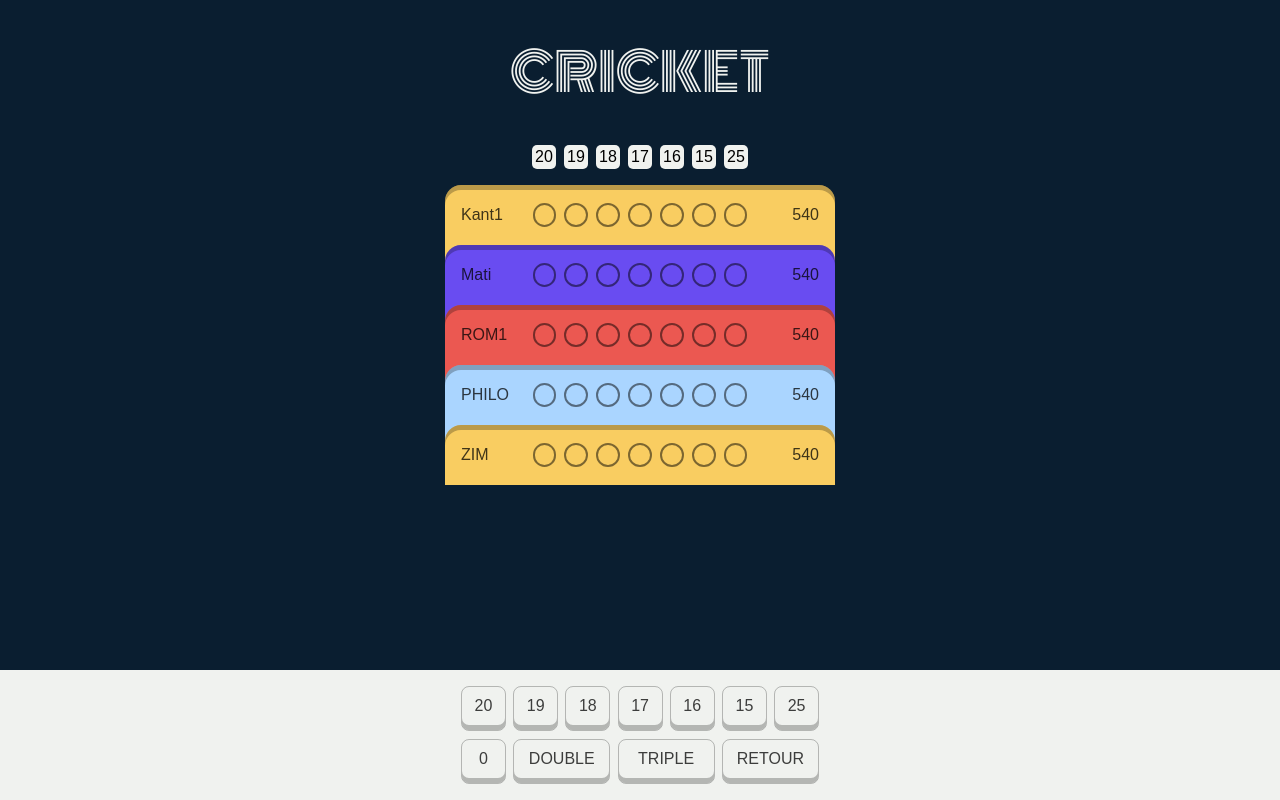
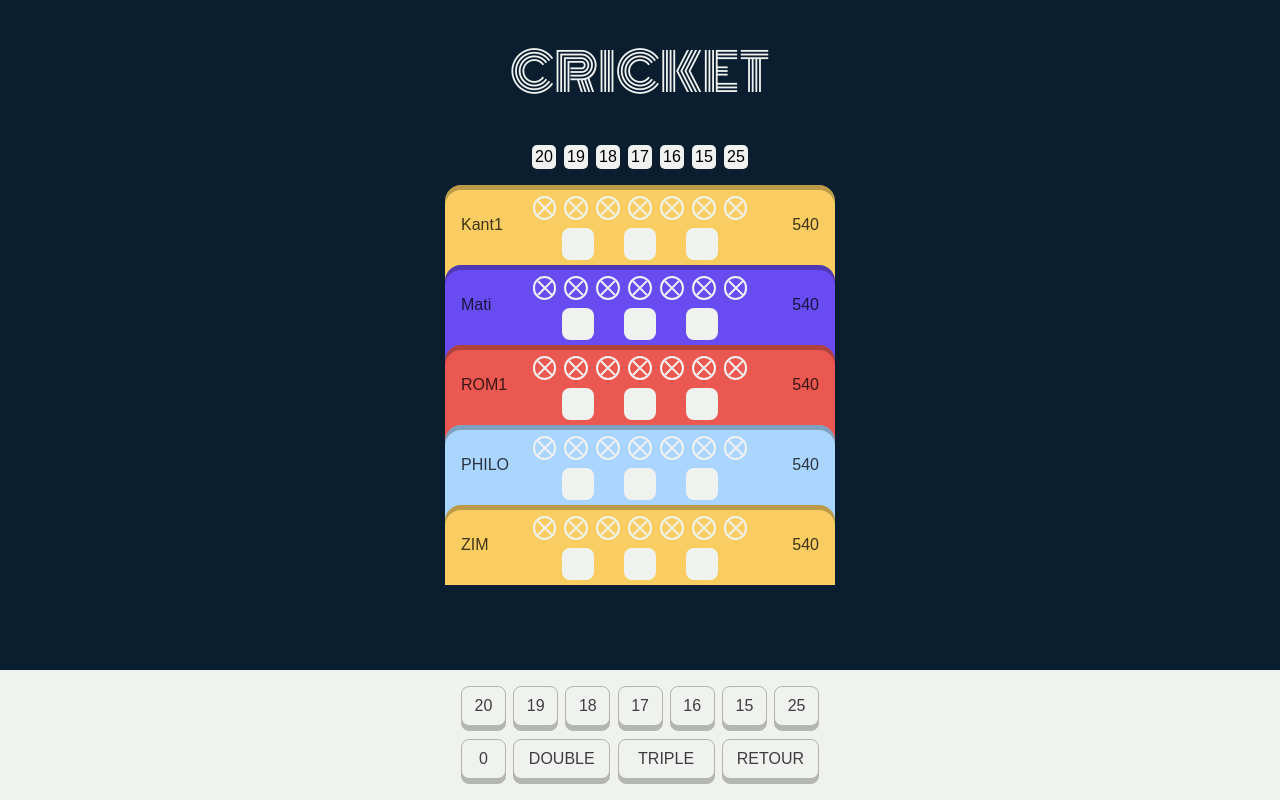
Before and after one commit to Kant109/ApsiDart, a Vue app in the folder apsidart-front/: page /cricket in a window 1280 px wide. Built offline with nearby package versions, Linux system fonts and the light colour scheme; a web font is replaced by a local one.

Commit message:
Add cross css

```diff
--- a/apsidart-front/src/components/CricketPlayer.vue
+++ b/apsidart-front/src/components/CricketPlayer.vue
@@ -30,6 +30,7 @@ const openStat = () => {
     <div class="full-content" :style="'background-color:' + topBgColor() + ';'">
         <div class="player-content" :style="'background-color:' + bgColors[bgColor] + ';'" @click.prevent="openStat">
             <div class="player-name">{{ player }}</div>
+            <div class="recap">
                 <div class="doors">
                     <div class="door"></div>
                     <div class="door"></div>
@@ -39,10 +40,26 @@ const openStat = () => {
                     <div class="door"></div>
                     <div class="door"></div>
                 </div>
+                <div class="current-points">
+                    <div class="points"></div>
+                    <div class="points"></div>
+                    <div class="points"></div>
+                </div>
+            </div>
             <div class="points-taken">540</div>
         </div>
         <div class="player-stats" :style="'background-color:' + bgColors[bgColor] + ';'" v-if="isStatOpen">
-            COUCOU
+            <div class="points-recap">
+                <div class="doors">
+                    <div class="door">20</div>
+                    <div class="door">19</div>
+                    <div class="door">18</div>
+                    <div class="door">17</div>
+                    <div class="door">16</div>
+                    <div class="door">15</div>
+                    <div class="door">25</div>
+                </div>
+            </div>
         </div>
     </div>
 </template>
@@ -54,7 +71,7 @@ const openStat = () => {
     grid-template-rows: 1fr;
     grid-column-gap: 0px;
     grid-row-gap: 0px;
-    height: 60px;
+    height: 80px;
     border-radius: 1rem 1rem 0 0;
     padding: 0 1rem;
     --tw-shadow: inset 0 5px 0 0 rgba(0, 0, 0, .25);
@@ -79,21 +96,73 @@ const openStat = () => {
         }
     }
 
+    .recap {
+        display: flex;
+        justify-content: center;
+        flex-direction: column;
+        grid-area: 1 / 2 / 2 / 5;
+        gap: .5rem;
+        padding-top: 5px;
+
         .doors {
             display: flex;
             align-items: center;
             gap: .5rem;
-        grid-area: 1 / 2 / 2 / 5;
 
             .door {
                 display: flex;
                 justify-content: center;
                 align-items: center;
-            border: 2px solid rgba(black, .5);
+                border: 2px solid #F0F2EF;
                 border-radius: 50%;
                 height: 1.5rem;
                 width: 1.5rem;
+                position: relative;
+
+                &::before, &::after {
+                    content: '';
+                    position: absolute;
+                    width: 100%;
+                    background-color: #F0F2EF;
+                    height: 2px;
+                }
+
+                &::before {
+                    transform: rotate(45deg);
+                }
+                &::after {
+                    transform: rotate(-45deg);
+                }
+
+                &::after {
+                    content: '';
+                    position: absolute;
+                    width: 100%;
+                    background-color: #F0F2EF;
+                    height: 2px;
                 }
             }
         }
+
+        .current-points {
+            display: flex;
+            justify-content: space-evenly;
+
+            .points {
+                display: flex;
+                align-items: center;
+                justify-content: center;
+                border-radius: 8px;
+                width: 2rem;
+                aspect-ratio: 1/1;
+                background-color: #F0F2EF;
+            }
+        }
+    }
+}
+
+.player-stats {
+    display: flex;
+    justify-content: center;
+}
 </style>
```
Lines whose indentation alone changed are shown as unchanged.
